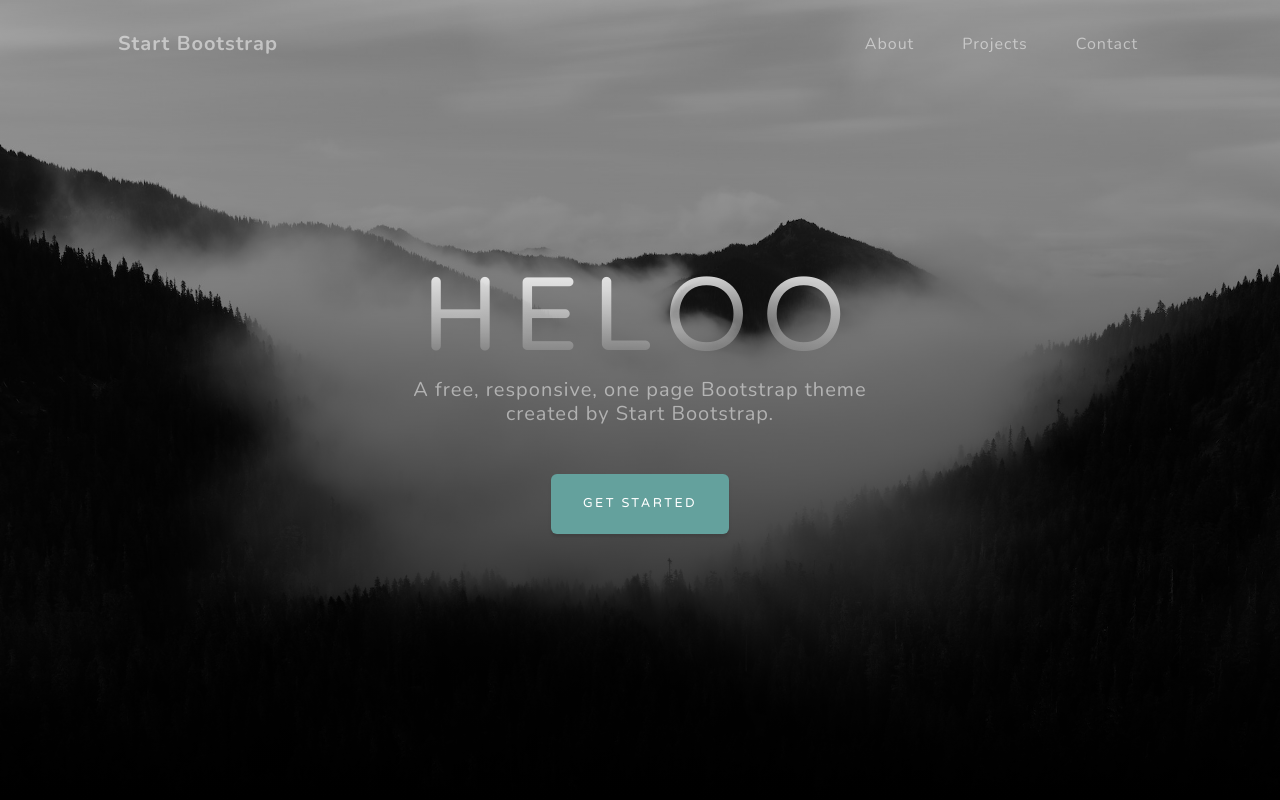
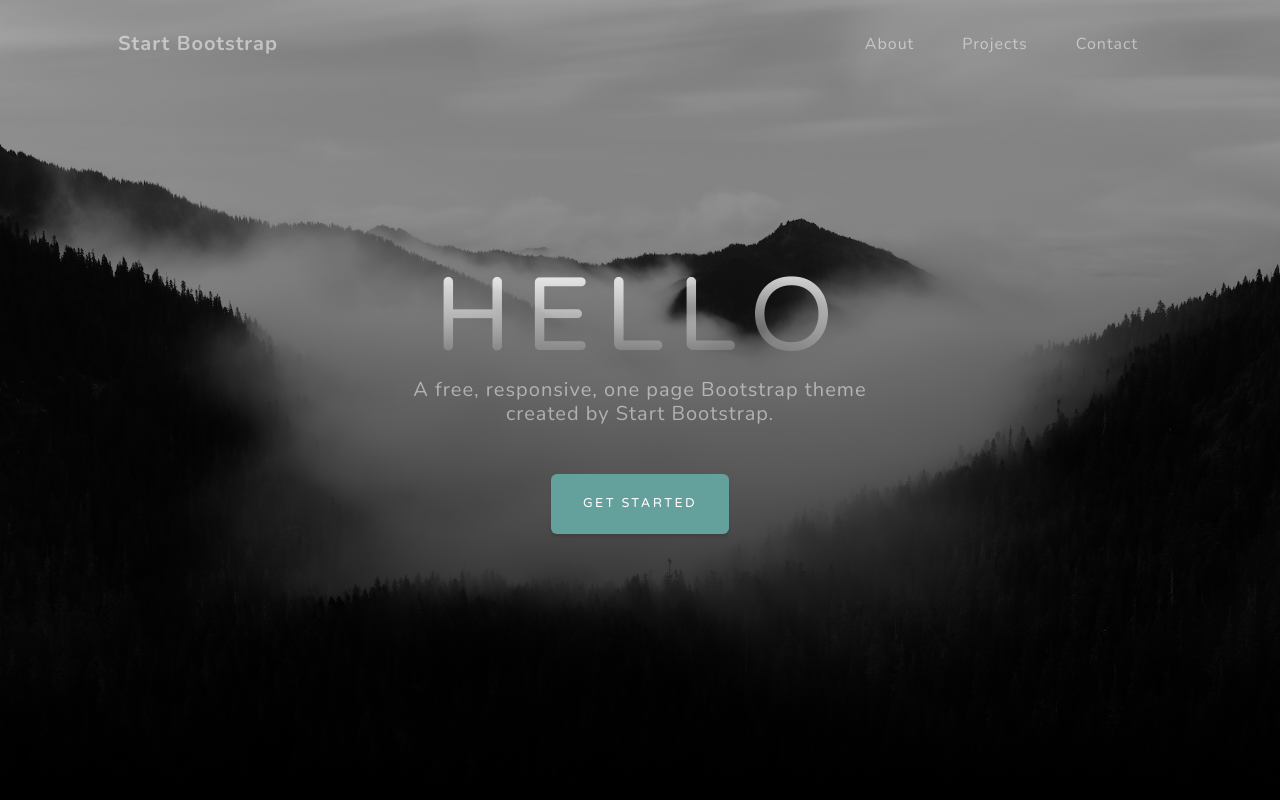
Before and after one commit to Andreutetiana/andreutetiana.github.io, a plain HTML site: page index.html in a window 1280 px wide. Shown: the top 800 px of the page. Drawn offline with nearby package versions, Linux system fonts and the light colour scheme.

Commit message:
corrected heloo int hello

```diff
--- a/index.html
+++ b/index.html
@@ -38,7 +38,7 @@
             <div class="container px-4 px-lg-5 d-flex h-100 align-items-center justify-content-center">
                 <div class="d-flex justify-content-center">
                     <div class="text-center">
-                        <h1 class="mx-auto my-0 text-uppercase">heloo</h1>
+                        <h1 class="mx-auto my-0 text-uppercase">hello</h1>
                         <h2 class="text-white-50 mx-auto mt-2 mb-5">A free, responsive, one page Bootstrap theme created by Start Bootstrap.</h2>
                         <a class="btn btn-primary" href="#about">Get Started</a>
                     </div>
```
